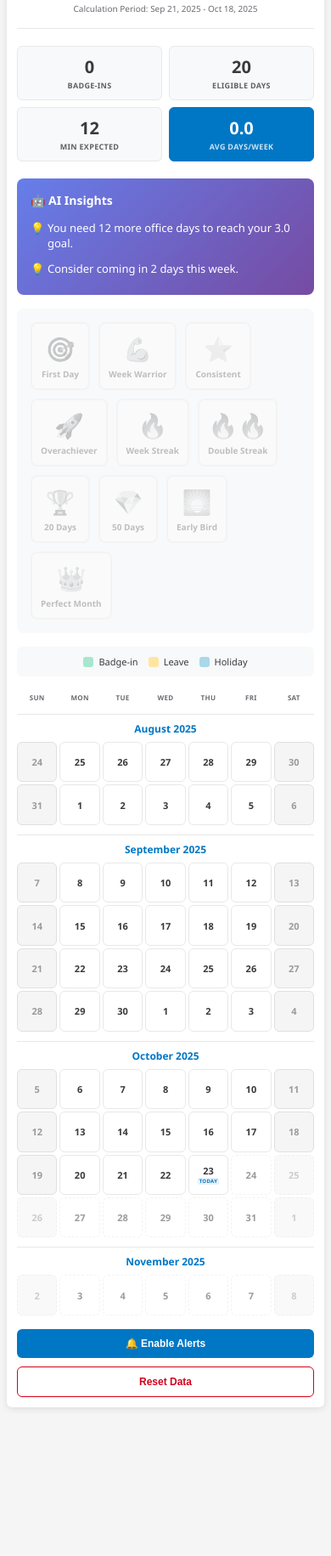
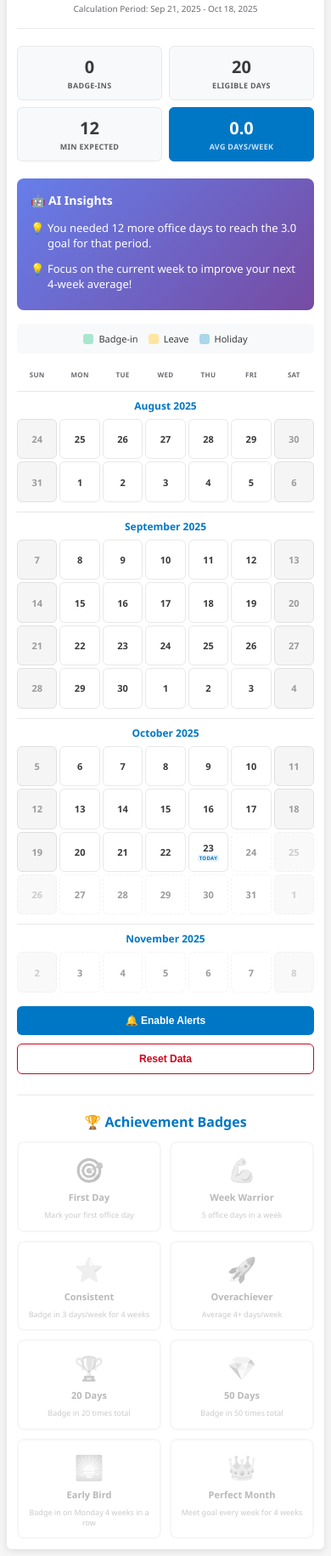
Before and after one commit to gdprtcl/office-attendance-tracker, a plain HTML site: page index.html in a window 390 px wide. Shown: the part 47-1878 px from the top of the page at 85% size. Before the commit the page ends 1711 px from the top, so only its background shows below. Drawn offline with Linux system fonts and the light colour scheme.

Commit message:
Improve badges and AI insights
Changes:
- Move badges to bottom of page for better layout
- Remove Week Streak and Double Streak badges
- Add descriptions to badges for clarity
- Improve badge grid layout with better spacing
- Fix AI insights to use correct tense based on calculation period
- AI now recognizes when period has ended vs ongoing

```diff
--- a/index.html
+++ b/index.html
@@ -42,8 +42,6 @@
 
         <div id="achievementToast" class="achievement-toast"></div>
 
-        <div id="badges" class="badges-container"></div>
-
         <div class="legend">
             <div class="legend-item">
                 <span class="legend-dot badge-in"></span>
@@ -67,6 +65,11 @@
             <button class="btn-secondary" id="notificationBtn">🔔 Enable Alerts</button>
             <button class="reset-btn" id="resetBtn">Reset Data</button>
         </div>
+
+        <div class="badges-section">
+            <h3 class="badges-title">🏆 Achievement Badges</h3>
+            <div id="badges" class="badges-container"></div>
+        </div>
     </div>
 
     <script src="script.js"></script>
--- a/script.js
+++ b/script.js
@@ -412,9 +412,12 @@ function generateAISuggestions() {
     const today = new Date();
     today.setHours(0, 0, 0, 0);
 
+    // Check if the 4-week calculation period has ended (ends on most recent Saturday)
+    const calculationPeriodEnd = dates[dates.length - 1];
+    const isPeriodComplete = calculationPeriodEnd < today;
+
     let badgeIns = 0;
     let eligibleDays = 0;
-    let weekdaysRemaining = 0;
 
     dates.forEach(date => {
         if (date > today) return;
@@ -428,16 +431,6 @@ function generateAISuggestions() {
         }
     });
 
-    // Count remaining weekdays in current week
-    const endOfWeek = new Date(today);
-    endOfWeek.setDate(today.getDate() + (6 - today.getDay()));
-
-    let current = new Date(today);
-    while (current <= endOfWeek) {
-        if (!isWeekend(current)) weekdaysRemaining++;
-        current.setDate(current.getDate() + 1);
-    }
-
     const minExpected = Math.round(eligibleDays * 0.6);
     const avgDays = minExpected > 0 ? (badgeIns / minExpected) * 3 : 0;
     const daysNeeded = Math.max(0, Math.ceil(minExpected - badgeIns));
@@ -448,21 +441,38 @@ function generateAISuggestions() {
     if (avgDays >= 3.0) {
         suggestions.push('🎉 Great job! You\'re meeting your attendance goal!');
         if (badgeIns > minExpected) {
-            suggestions.push(`You have ${badgeIns - minExpected} extra office day${badgeIns - minExpected > 1 ? 's' : ''} banked.`);
+            suggestions.push(`You exceeded expectations with ${badgeIns - minExpected} extra office day${badgeIns - minExpected > 1 ? 's' : ''}!`);
         }
     } else if (daysNeeded > 0) {
-        suggestions.push(`You need ${daysNeeded} more office day${daysNeeded > 1 ? 's' : ''} to reach your 3.0 goal.`);
+        if (isPeriodComplete) {
+            // Period has ended - use past tense
+            suggestions.push(`You needed ${daysNeeded} more office day${daysNeeded > 1 ? 's' : ''} to reach the 3.0 goal for that period.`);
+            suggestions.push('Focus on the current week to improve your next 4-week average!');
+        } else {
+            // Period is ongoing - use present/future tense
+            suggestions.push(`You need ${daysNeeded} more office day${daysNeeded > 1 ? 's' : ''} to reach your 3.0 goal.`);
 
-        if (weekdaysRemaining > 0) {
-            suggestions.push(`Consider coming in ${Math.min(daysNeeded, weekdaysRemaining)} day${Math.min(daysNeeded, weekdaysRemaining) > 1 ? 's' : ''} this week.`);
+            // Calculate remaining weekdays in the calculation period
+            let weekdaysRemaining = 0;
+            let current = new Date(today);
+            while (current <= calculationPeriodEnd) {
+                if (!isWeekend(current)) weekdaysRemaining++;
+                current.setDate(current.getDate() + 1);
+            }
+
+            if (weekdaysRemaining > 0 && daysNeeded <= weekdaysRemaining) {
+                suggestions.push(`You have ${weekdaysRemaining} weekday${weekdaysRemaining > 1 ? 's' : ''} left to make it!`);
+            } else if (daysNeeded > weekdaysRemaining && weekdaysRemaining > 0) {
+                suggestions.push(`Only ${weekdaysRemaining} weekday${weekdaysRemaining > 1 ? 's' : ''} left in this period - do your best!`);
+            }
         }
 
-        // Pattern analysis
+        // General day-of-week tips (always relevant)
         const dayOfWeek = today.getDay();
         if (dayOfWeek === 1) { // Monday
-            suggestions.push('Start the week strong! Mark your office days for this week.');
+            suggestions.push('Start the week strong! Plan your office days for this week.');
         } else if (dayOfWeek === 5) { // Friday
-            suggestions.push('Plan your office days for next week to stay on track.');
+            suggestions.push('Plan ahead for next week to stay on track.');
         }
     }
 
@@ -518,10 +528,8 @@ const BADGES = [
     { id: 'week-warrior', icon: '💪', name: 'Week Warrior', description: '5 office days in a week', condition: () => checkWeekStreak(5) },
     { id: 'consistent', icon: '⭐', name: 'Consistent', description: 'Badge in 3 days/week for 4 weeks', condition: () => calculateAverageDays() >= 3.0 },
     { id: 'overachiever', icon: '🚀', name: 'Overachiever', description: 'Average 4+ days/week', condition: () => calculateAverageDays() >= 4.0 },
-    { id: 'streak-7', icon: '🔥', name: 'Week Streak', description: '7 day streak', condition: () => getCurrentStreak() >= 7 },
-    { id: 'streak-14', icon: '🔥🔥', name: 'Double Streak', description: '14 day streak', condition: () => getCurrentStreak() >= 14 },
-    { id: 'milestone-20', icon: '🏆', name: '20 Days', description: 'Badge in 20 times', condition: () => getTotalBadgeIns() >= 20 },
-    { id: 'milestone-50', icon: '💎', name: '50 Days', description: 'Badge in 50 times', condition: () => getTotalBadgeIns() >= 50 },
+    { id: 'milestone-20', icon: '🏆', name: '20 Days', description: 'Badge in 20 times total', condition: () => getTotalBadgeIns() >= 20 },
+    { id: 'milestone-50', icon: '💎', name: '50 Days', description: 'Badge in 50 times total', condition: () => getTotalBadgeIns() >= 50 },
     { id: 'early-bird', icon: '🌅', name: 'Early Bird', description: 'Badge in on Monday 4 weeks in a row', condition: () => checkMondayStreak() },
     { id: 'perfect-month', icon: '👑', name: 'Perfect Month', description: 'Meet goal every week for 4 weeks', condition: () => checkPerfectMonth() }
 ];
@@ -625,9 +633,10 @@ function renderBadges() {
     container.innerHTML = BADGES.map(badge => {
         const earned = earnedBadges.includes(badge.id);
         return `
-            <div class="badge ${earned ? '' : 'locked'}" title="${badge.description}">
+            <div class="badge ${earned ? '' : 'locked'}">
                 <div class="badge-icon">${badge.icon}</div>
                 <div class="badge-name">${badge.name}</div>
+                <div class="badge-description">${badge.description}</div>
             </div>
         `;
     }).join('');
--- a/styles.css
+++ b/styles.css
@@ -286,44 +286,72 @@ h1 {
     left: 0;
 }
 
+.badges-section {
+    margin-top: 24px;
+    padding-top: 20px;
+    border-top: 1px solid #e8e8e8;
+}
+
+.badges-title {
+    font-size: 16px;
+    font-weight: 600;
+    color: #0077C5;
+    margin-bottom: 12px;
+    text-align: center;
+}
+
 .badges-container {
-    display: flex;
-    flex-wrap: wrap;
-    gap: 10px;
-    margin-bottom: 16px;
-    padding: 16px;
-    background: #f8f9fa;
-    border-radius: 8px;
-    min-height: 60px;
+    display: grid;
+    grid-template-columns: repeat(auto-fill, minmax(140px, 1fr));
+    gap: 12px;
+    padding: 0;
 }
 
 .badge {
     display: flex;
     flex-direction: column;
     align-items: center;
-    gap: 4px;
-    padding: 10px;
+    gap: 6px;
+    padding: 16px 12px;
     background: white;
     border-radius: 8px;
     border: 2px solid #e8e8e8;
-    min-width: 70px;
     animation: badgePop 0.4s ease;
+    transition: all 0.2s;
+}
+
+.badge:hover {
+    transform: translateY(-2px);
+    box-shadow: 0 4px 12px rgba(0, 0, 0, 0.1);
 }
 
 .badge-icon {
-    font-size: 28px;
+    font-size: 32px;
 }
 
 .badge-name {
-    font-size: 10px;
+    font-size: 12px;
     font-weight: 600;
     color: #393A3D;
     text-align: center;
+    margin-bottom: 2px;
+}
+
+.badge-description {
+    font-size: 10px;
+    color: #6B6C72;
+    text-align: center;
+    line-height: 1.3;
 }
 
 .badge.locked {
-    opacity: 0.3;
+    opacity: 0.35;
     filter: grayscale(100%);
+}
+
+.badge.locked:hover {
+    transform: none;
+    box-shadow: none;
 }
 
 .achievement-toast {
@@ -473,6 +501,27 @@ h1 {
         width: 100%;
     }
 
+    .badges-container {
+        grid-template-columns: repeat(auto-fill, minmax(120px, 1fr));
+        gap: 10px;
+    }
+
+    .badge {
+        padding: 12px 8px;
+    }
+
+    .badge-icon {
+        font-size: 28px;
+    }
+
+    .badge-name {
+        font-size: 11px;
+    }
+
+    .badge-description {
+        font-size: 9px;
+    }
+
     .metric-card {
         padding: 10px 6px;
     }
```
Also changed, not shown: create-icons.html (deleted, +0 -42 lines).
